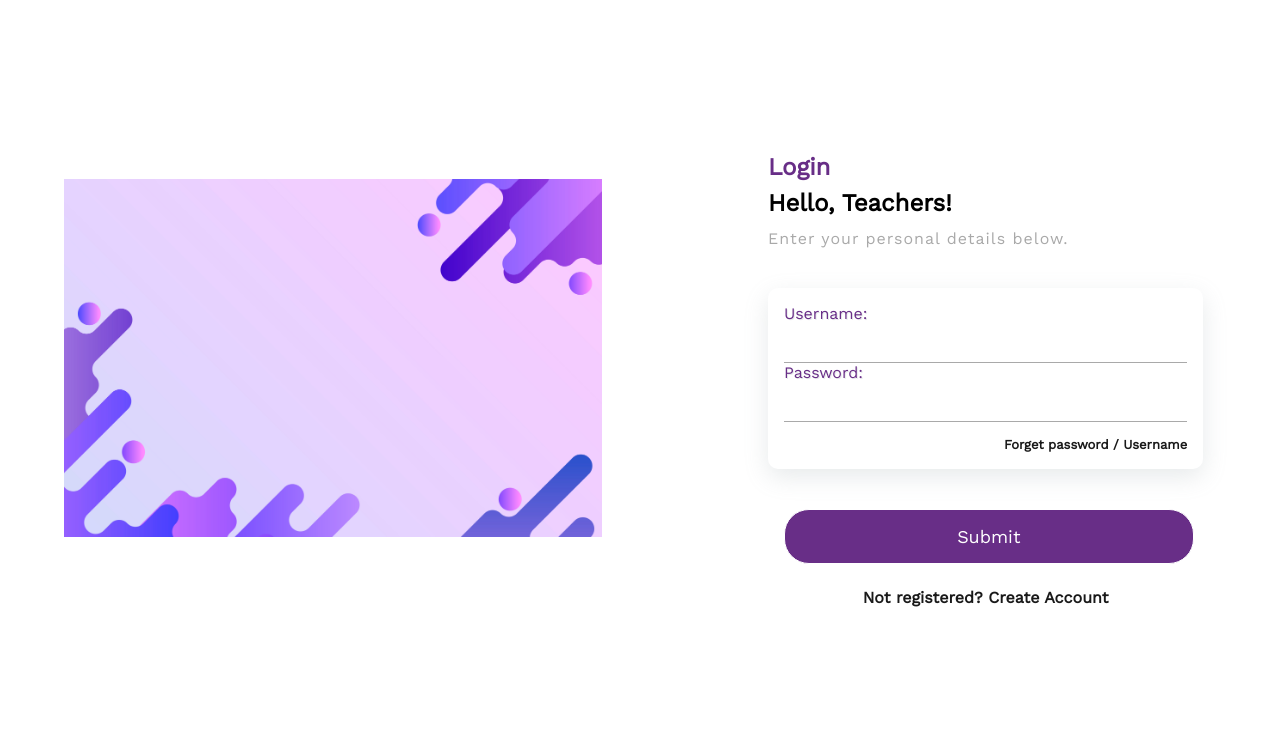
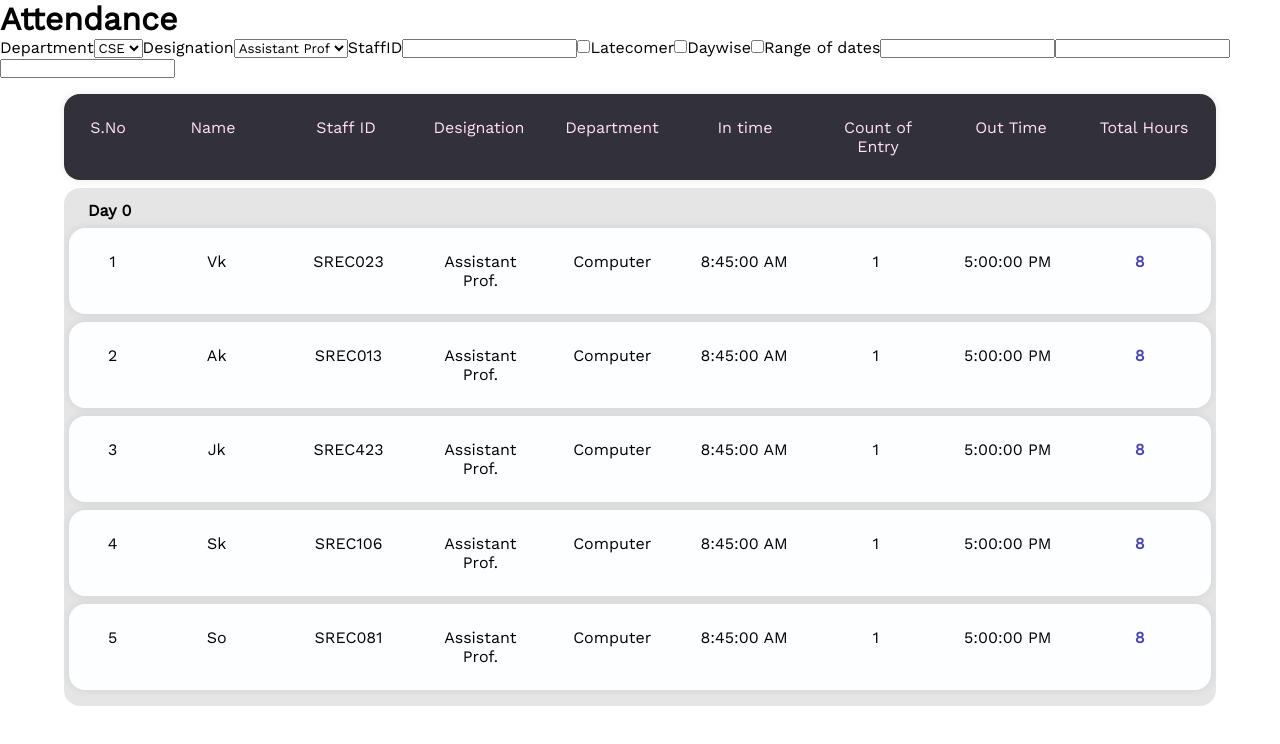
Before and after one commit to vijay-sam57/react-login, a React (Create React App) app: page / in a window 1280 px wide. Shown: the top 744 px of the page. Built offline with nearby package versions, Linux system fonts and the light colour scheme.

Commit message:
Added tables with styles

```diff
--- a/package.json
+++ b/package.json
@@ -7,6 +7,7 @@
     "@testing-library/react": "^13.4.0",
     "@testing-library/user-event": "^13.5.0",
     "react": "^18.2.0",
+    "react-datepicker": "^4.8.0",
     "react-dom": "^18.2.0",
     "react-scripts": "5.0.1",
     "web-vitals": "^2.1.4"
--- a/src/LoginForm.css
+++ b/src/LoginForm.css
@@ -1,7 +1,7 @@
 .hero1{
     margin-top: 2rem;
     padding: .5rem 1rem .5rem 0rem;
-    color: var(--violet);
+    color: var(--a-violet);
 }
 
 .hero2{
@@ -11,7 +11,7 @@
 
 .hero3{
     margin-top: .5rem;
-    color:var(--gray);
+    color:var(--a-gray);
     font-size: medium;
     letter-spacing: 1px;
     font-weight: 300;
@@ -28,13 +28,13 @@
     -moz-border-radius: 10px;
     -ms-border-radius: 10px;
     -o-border-radius: 10px;
-    box-shadow: var(--lightgray) 0px 8px 24px;
+    box-shadow: var(--a-lightgray) 0px 8px 24px;
 }
 
 .userinput label{
     color: var(--violet);
     font-weight: 500;
-    text-shadow: 1px 1px var(--lightgray);
+    text-shadow: 1px 1px var(--a-lightgray);
 
 }
 
@@ -42,7 +42,7 @@
     width: 100%;
     outline: none;
     border: none;
-    border-bottom: 1px solid var(--gray);
+    border-bottom: 1px solid var(--a-gray);
     height: 2.5rem;
     font-size: large;
 }
@@ -53,35 +53,35 @@
 }
 
 .forget a{
-    color: var(--black);
+    color: var(--a-black);
     font-size: small;
     font-weight: 600;
     text-decoration: none;
 }
 
 .forget a:hover{
-    color: var(--violet);
+    color: var(--a-violet);
 }
 
 .submit-btn{
     width: 80%;
     margin: .5rem 0 .5rem 1rem;
     padding: 1rem 2rem;
-    border: 1px solid var(--white);
+    border: 1px solid var(--a-white);
     font-size: large;
     border-radius: 25px;
     -webkit-border-radius: 25px;
     -moz-border-radius: 25px;
     -ms-border-radius: 25px;
     -o-border-radius: 25px;
-    background-color: var(--violet);
+    background-color: var(--a-violet);
     color:var(--white);
 }
 
 .submit-btn:hover{
-    color: var(--violet);
-    background-color: var(--white);
-    border: 1px solid var(--violet);
+    color: var(--a-violet);
+    background-color: var(--a-white);
+    border: 1px solid var(--a-violet);
 }
 
 .register{
@@ -91,11 +91,11 @@
 }
 
 .register a{
-    color: var(--black);
+    color: var(--a-black);
     font-weight: 600;
     text-decoration: none;
 }
 
 .register a:hover{
-    color: var(--violet);
+    color: var(--a-violet);
 }
--- /dev/null
+++ b/src/data.js
@@ -0,0 +1,59 @@
+const data = [
+  {
+    sno: 1,
+    name: "Vk",
+    staffID: "SREC023",
+    designation: "Assistant Prof.",
+    department: "Computer",
+    inTime: new Date("November 10, 2022 8:45:00"),
+    entryCount: 1,
+    outTime: new Date("November 10, 2022 17:00:00"),
+    totalHours: 8,
+  },
+  {
+    sno: 2,
+    name: "Ak",
+    staffID: "SREC013",
+    designation: "Assistant Prof.",
+    department: "Computer",
+    inTime: new Date("November 10, 2022 8:45:00"),
+    entryCount: 1,
+    outTime: new Date("November 10, 2022 17:00:00"),
+    totalHours: 8,
+  },
+  {
+    sno: 3,
+    name: "Jk",
+    staffID: "SREC423",
+    designation: "Assistant Prof.",
+    department: "Computer",
+    inTime: new Date("November 10, 2022 8:45:00"),
+    entryCount: 1,
+    outTime: new Date("November 10, 2022 17:00:00"),
+    totalHours: 8,
+  },
+  {
+    sno: 4,
+    name: "Sk",
+    staffID: "SREC106",
+    designation: "Assistant Prof.",
+    department: "Computer",
+    inTime: new Date("November 10, 2022 8:45:00"),
+    entryCount: 1,
+    outTime: new Date("November 10, 2022 17:00:00"),
+    totalHours: 8,
+  },
+  {
+    sno: 5,
+    name: "So",
+    staffID: "SREC081",
+    designation: "Assistant Prof.",
+    department: "Computer",
+    inTime: new Date("November 10, 2022 8:45:00"),
+    entryCount: 1,
+    outTime: new Date("November 10, 2022 17:00:00"),
+    totalHours: 8,
+  },
+];
+
+export default data;
--- /dev/null
+++ b/src/filter.js
@@ -0,0 +1,36 @@
+import DatePicker from "react-datepicker";
+import "react-datepicker/dist/react-datepicker.css";
+function Filter() {
+  return (
+    <>
+      <form>
+        <label for="dept">Department</label>
+        <select>
+          <option value={"CSE"}>CSE</option>
+          <option value={"EEE"}>EEE</option>
+          <option value={"ECE"}>ECE</option>
+        </select>
+        <label for="desg">Designation</label>
+        <select>
+          <option value={"Assistant Prof"}>Assistant Prof</option>
+          <option value={"Prof"}>Prof</option>
+          <option value={"Non Teaching"}>Non Teaching</option>
+        </select>
+        <label for="staffID">StaffID</label>
+        <input type="text"></input>
+        <input type="checkbox"></input>
+        <label>Latecomer</label>
+        <input type="checkbox"></input>
+        <label>Daywise</label>
+        <input type="checkbox"></input>
+        <label>Range of dates</label>
+
+        <DatePicker dateFormat="dd/mm/yyyy" name="solodate"></DatePicker>
+        <DatePicker dateFormat="dd/mm/yyyy"></DatePicker>
+        <DatePicker dateFormat="dd/mm/yyyy"></DatePicker>
+      </form>
+    </>
+  );
+}
+
+export default Filter;
--- /dev/null
+++ b/src/home.css
@@ -0,0 +1,80 @@
+.attable{
+    width: 90%;
+    list-style-type: none;
+    margin: 1rem auto;
+}
+
+.athead,.atdata{
+    border-radius: 1rem;
+    padding: 1.5rem 1rem;
+    display: flex;
+    box-shadow: 0px 0px 9px 0px rgba(48, 47, 47, 0.1);
+    text-align: center;
+    justify-content: space-between;
+}
+
+.day{
+    margin: .3rem 1.5rem;
+}
+
+li div{
+    flex-basis: 10%;
+}
+
+li div:nth-child(1){
+    flex-basis: 5%;
+}
+
+.athead{
+    background-color:var(--m-black);
+    color: var(--m-lace);
+    margin-bottom: .5rem;
+}
+
+.atbody{
+    padding: .5rem 0;
+    background-color: rgba(0, 0, 0, 0.1);
+    border-radius: 1rem;
+
+}
+
+.atdata{
+    background-color: var(--m-white);
+    margin: .5rem .3rem;
+}
+
+.hrs-link{
+    text-decoration: none;
+    color: var(--m-darkblue);
+    font-weight: 800;
+}
+
+@media only screen and (max-width:768px){
+    .athead{
+        display: none;
+    }
+
+    .atdata{
+        display: block;
+        box-shadow: 0px 0px 9px 0px rgba(48, 47, 47, 0.25);
+    }
+
+    .atbody{
+        background-color: var(--m-white);
+    }
+
+    li div{
+        flex-basis: 100%;
+        display: flex;
+        padding: .2rem 0;
+        flex-direction: row;
+    }
+
+    li div:before{
+        content: attr(data-label);
+        padding-right: 1rem;
+        flex-basis: 50%;
+        text-align: right;
+        color: var(--m-darkblue);
+    }
+}
--- /dev/null
+++ b/src/home.js
@@ -0,0 +1,50 @@
+import { useState } from "react";
+import data from "./data";
+import "./home.css";
+import Filter from "./filter";
+function Home() {
+  const [staff, setStaff] = useState(data);
+  return (
+    <div>
+      <h1>Attendance</h1>
+      <Filter></Filter>
+      <ul className="attable">
+        <li className="athead">
+          <div>S.No</div>
+          <div>Name</div>
+          <div>Staff ID</div>
+          <div>Designation</div>
+          <div>Department</div>
+          <div>In time</div>
+          <div>Count of Entry</div>
+          <div>Out Time</div>
+          <div>Total Hours</div>
+        </li>
+        <div className="atbody">
+          <h4 className="day">Day 0</h4>
+          {staff.map((item) => (
+            <li className="atdata" key={item.sno}>
+              <div data-label="S.No">{item.sno}</div>
+              <div data-label="Name">{item.name}</div>
+              <div data-label="Staff ID">{item.staffID}</div>
+              <div data-label="Designation">{item.designation}</div>
+              <div data-label="Department">{item.department}</div>
+              <div data-label="In time">{item.inTime.toLocaleTimeString()}</div>
+              <div data-label="Count of entry">{item.entryCount}</div>
+              <div data-label="Out time">
+                {item.outTime.toLocaleTimeString()}
+              </div>
+              <div data-label="Total hours">
+                <a href="#" className="hrs-link">
+                  {item.totalHours}
+                </a>
+              </div>
+            </li>
+          ))}
+        </div>
+      </ul>
+    </div>
+  );
+}
+
+export default Home;
--- a/src/index.css
+++ b/src/index.css
@@ -10,9 +10,18 @@ html,body,#root{
 }
 
 :root{
-  --violet: rgb(104, 46, 135);
-  --gray: rgb(169,169,169);
-  --black: rgba(0,0,0,0.9);
-  --lightgray: rgba(137, 148, 153,0.2);
-  --white: rgb(255,255,255);
+
+  /* Color palatte for react admin page */
+  --a-violet: rgb(104, 46, 135);
+  --a-gray: rgb(169,169,169);
+  --a-black: rgba(0,0,0,0.9);
+  --a-lightgray: rgba(137, 148, 153,0.2);
+  --a-white: rgb(255,255,255);
+
+  /* Color palatte for react manage page */
+  --m-darkblue: #4d47b2;
+  --m-lightblue: #8a86e2;
+  --m-lace: #ffe0f4;
+  --m-black: #32313a;
+  --m-white: #fcfeff;
 }
--- a/src/index.js
+++ b/src/index.js
@@ -2,10 +2,12 @@ import React from "react";
 import ReactDOM from "react-dom/client";
 import "./index.css";
 import App from "./App";
+import Manage from "./manage";
 
 const root = ReactDOM.createRoot(document.getElementById("root"));
 root.render(
   <React.StrictMode>
-    <App />
+    {/* <App /> */}
+    <Manage></Manage>
   </React.StrictMode>
 );
--- /dev/null
+++ b/src/manage.js
@@ -0,0 +1,11 @@
+import "./manage.css";
+import Home from "./home";
+function Manage() {
+  return (
+    <div className="manage">
+      <Home></Home>
+    </div>
+  );
+}
+
+export default Manage;
```
Also changed, not shown: src/manage.css (added), src/staff.js (added), 1 other file (tests, documents, lock files or other folders).
